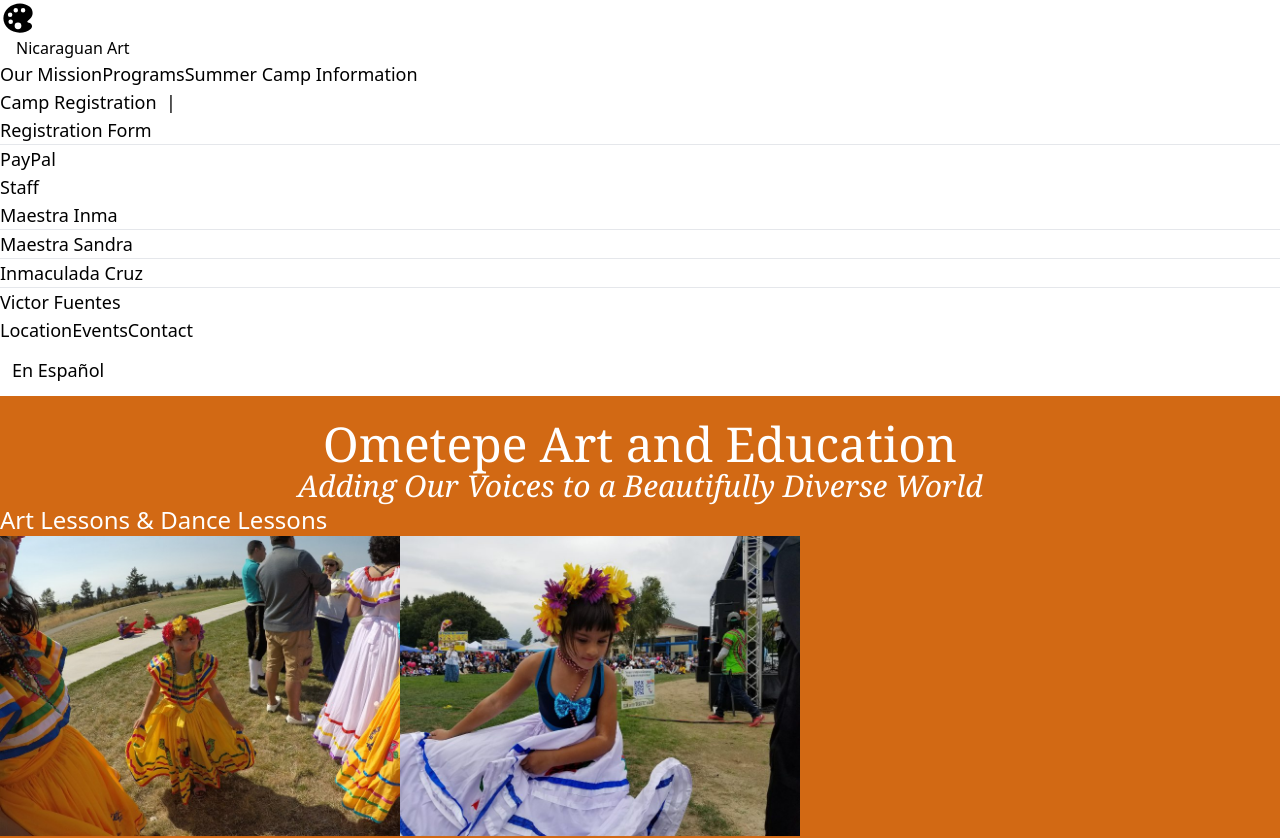
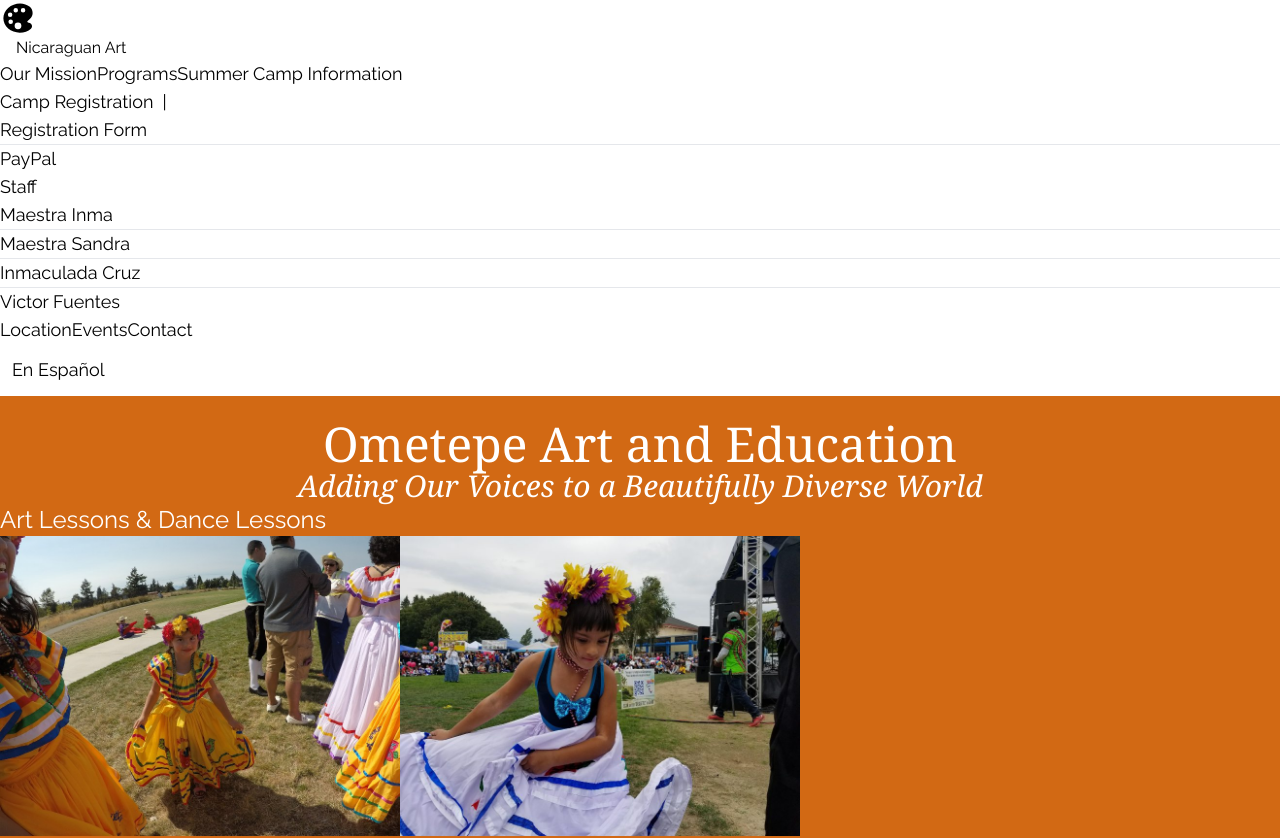
Before and after one commit to papadavis47/ometepe-art-and-education, a Next.js app: page / in a window 1280 px wide. Shown: the top 838 px of the page. Built offline with nearby package versions, Linux system fonts and the light colour scheme; a web font is replaced by a local one.

Commit message:
Add Raleway google font and set is as default sans font

```diff
--- a/pages/_document.js
+++ b/pages/_document.js
@@ -29,6 +29,10 @@
             href='https://fonts.googleapis.com/css2?family=Arapey:ital@0;1&family=Inter:wght@100;200;300;400;500;600;700;800&display=swap'
             rel='stylesheet'
           />
+          <link
+            href='https://fonts.googleapis.com/css2?family=Raleway:ital,wght@0,300;0,400;1,300;1,400&display=swap'
+            rel='stylesheet'
+          />
         </Head>
         <body>
           <Main />
--- a/tailwind.config.js
+++ b/tailwind.config.js
@@ -6,6 +6,7 @@
     extend: {
       fontFamily: {
         serif: ["Arapey", ...defaultTheme.fontFamily.serif],
+        sans: ["Raleway", ...defaultTheme.fontFamily.sans],
       },
     },
   },
```
